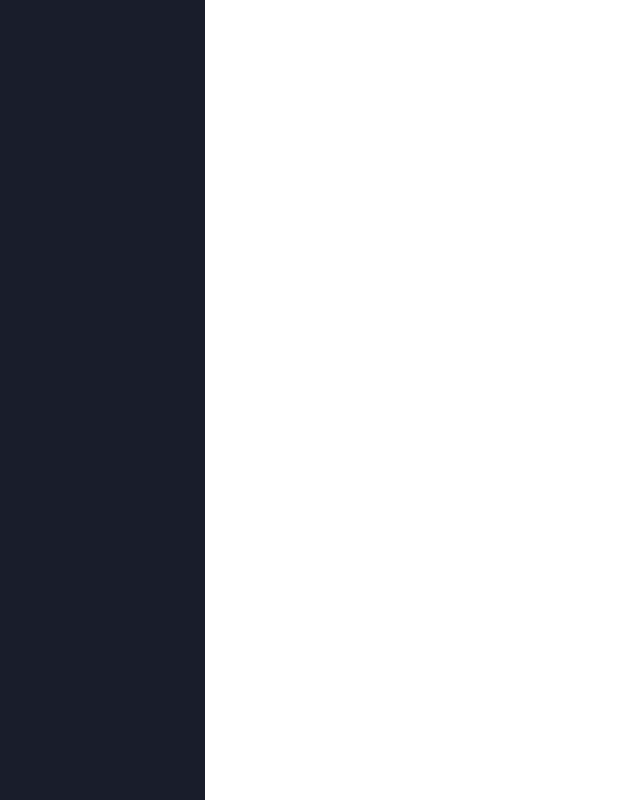
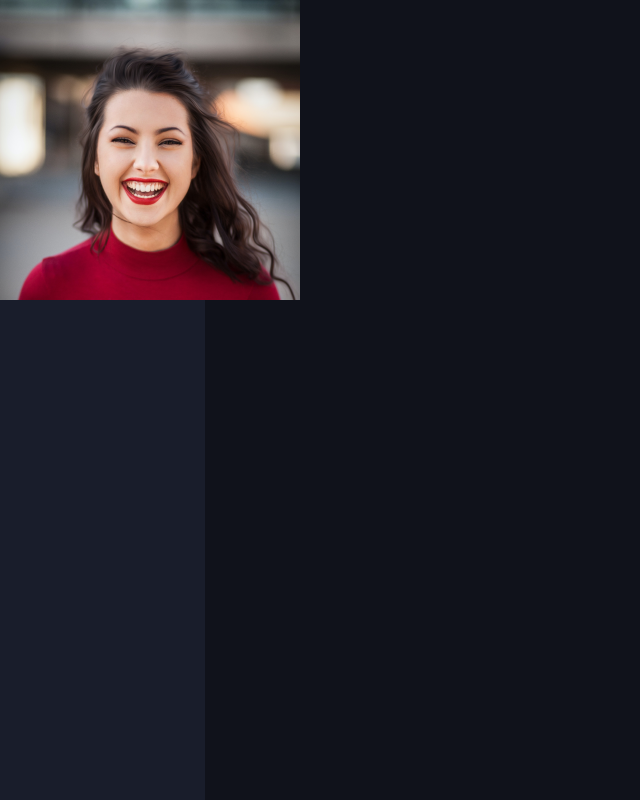
Before and after one commit to S-Solomon/ReactJSPortfolio, a React (Create React App) app: page / in a window 1280 px wide. Shown: the whole page, without its empty margins (0-640 px from the left). Built offline with nearby package versions, Linux system fonts and the light colour scheme.

Commit message:
header page

```diff
--- a/package.json
+++ b/package.json
@@ -13,6 +13,7 @@
     "node-sass": "^5.0.0",
     "react": "^17.0.2",
     "react-dom": "^17.0.2",
+    "react-router-dom": "^5.2.0",
     "react-scripts": "4.0.3",
     "sass": "^1.32.10",
     "sass-loader": "^11.0.1",
--- a/src/App.js
+++ b/src/App.js
@@ -1,9 +1,13 @@
-import './App.scss';
+import './App.scss' ;
+import NavBar from './components/NavBar' ;
+
 
 function App() {
   return (
     <div className="App">
-      <div className="sidebar"></div>
+      <div className="sidebar">
+        <NavBar />
+      </div>
       <div className="main-content"></div>
     </div>
   );
--- /dev/null
+++ b/src/components/NavBar.js
@@ -0,0 +1,17 @@
+import React from 'react'
+import avatar from '../img/avatar.png'
+
+function NavBar() {
+    return (
+        <div className="NavBar">
+            <div className="profile">
+                <img src={avatar} alt="avatar"/>
+            </div>
+            <nav className="nav">
+                <ul className="nav-items"></ul>
+            </nav>
+        </div>
+    )
+}
+
+export default NavBar
--- a/src/index.js
+++ b/src/index.js
@@ -1,10 +1,13 @@
 import React from 'react';
 import ReactDOM from 'react-dom';
 import App from './App';
+import {BrowserRouter} from 'react-router-dom';
 
 ReactDOM.render(
   <React.StrictMode>
-    <App />
+    <BrowserRouter>
+      <App />
+    </BrowserRouter>
   </React.StrictMode>,
   document.getElementById('root')
 );
--- a/src/styles/_layout.scss
+++ b/src/styles/_layout.scss
@@ -7,5 +7,8 @@
     }
     .main-content {
         width: 84%;
+        margin-left: 16%;
+        background-color: #10121B;
+        min-height: 100vh;
     }
 }
```
Also changed, not shown: src/img/chefcurry.jpeg (added), 1 other file (tests, documents, lock files or other folders).
